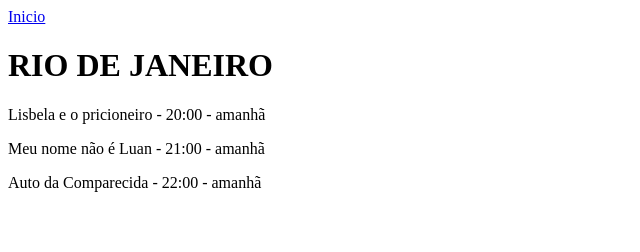
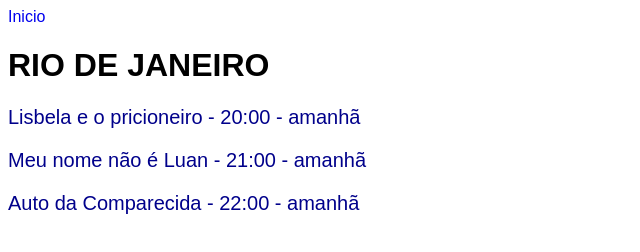
Before and after one commit to LuanSantos26/origamid, a plain HTML site: page estados/rj.html in a window 1280 px wide. Shown: the whole page, without its empty margins (0-640 px from the left). Drawn offline with Linux system fonts and the light colour scheme.

Commit message:
entrando no css

```diff
--- a/css/style.css
+++ b/css/style.css
@@ -0,0 +1,18 @@
+.hoje {
+    color: darkred;
+}
+.amanha {
+    color:darkblue
+}
+a{
+    text-decoration: none;
+}
+h2 a{
+    color: seagreen;
+}
+p {
+    font-size: 20px;
+}
+html {
+    font-family: Arial;
+}
--- a/estados/rj.html
+++ b/estados/rj.html
@@ -4,13 +4,14 @@
     <meta charset="UTF-8">
     <meta name="viewport" content="width=device-width, initial-scale=1.0">
     <title>Rio de Janeiro</title>
+    <link rel="stylesheet" href="/css/style.css">
 </head>
 <body>
     <a href="/index.html">Inicio</a>
     <H1>RIO DE JANEIRO</H1>
-    <P>Lisbela e o pricioneiro - 20:00 - amanhã</P>
-    <P>Meu nome não é Luan - 21:00 - amanhã</P>
-    <P>Auto da Comparecida - 22:00 - amanhã</P>
+    <P class="amanha">Lisbela e o pricioneiro - 20:00 - amanhã</P>
+    <P class="amanha">Meu nome não é Luan - 21:00 - amanhã</P>
+    <P class="amanha">Auto da Comparecida - 22:00 - amanhã</P>
 
 </body>
 </html>
```
Also changed, not shown: estados/sp.html (+4 -3 lines).
